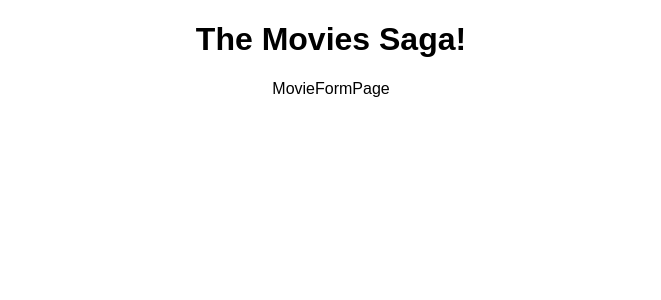
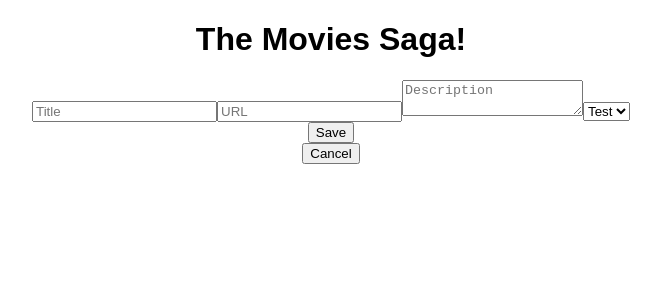
Before and after one commit to Thirteenhelens/weekend-movie-sagas, a React (Create React App) app: page /#/movieForm in a window 1280 px wide. Shown: the top 300 px of the page, without its empty margins (309-970 px from the left). Built offline with nearby package versions, Linux system fonts and the light colour scheme.

Commit message:
Added framework to movieform

```diff
--- a/src/components/MovieForm/MovieForm.jsx
+++ b/src/components/MovieForm/MovieForm.jsx
@@ -1,9 +1,66 @@
+import { useState } from "react";
+import { useHistory } from "react-router-dom";
+
 function MovieForm() {
-    return(
-        <>
-        <p>MovieFormPage</p>
-        </>
-    )
+  const history = useHistory();
+  const [url, setUrl] = useState("");
+  const [title, setTitle] = useState("");
+  const [description, setDescription] = useState("");
+
+  const clearInputs = () => {
+      setUrl("");
+      setTitle("");
+      setDescription("");
+  }
+
+  return (
+    <div>
+      <form onSubmit={(e) => {e.preventDefault(); console.log(title, url, description); clearInputs();}}>
+        <input
+          placeholder="Title"
+          value={title}
+          onChange={(e) => {
+            setTitle(e.target.value);
+          }}
+        ></input>
+        <input
+          placeholder="URL"
+          value={url}
+          onChange={(e) => {
+            setUrl(e.target.value);
+          }}
+        ></input>
+        <textarea
+          placeholder="Description"
+          value={description}
+          onChange={(e) => {
+            setDescription(e.target.value);
+          }}
+        ></textarea>
+        <select placeholder="Genre">
+          <option>Test</option>
+        </select>
+        <br />
+        <button type="submit">Save</button>
+      </form>
+
+      <button
+        onClick={() => {
+          history.push("/");
+        }}
+      >
+        Cancel
+      </button>
+    </div>
+  );
 }
 
 export default MovieForm;
+
+// an input field (for the movie title)
+// an input field (for the movie poster image URL))
+// a textarea (for the movie description)
+// a dropdown (for the genres)
+// `Save` button, which should save these inputs in the database and bring the user to the Home/List Page (which now has the new movie)
+
+// Map over genres from db
```
